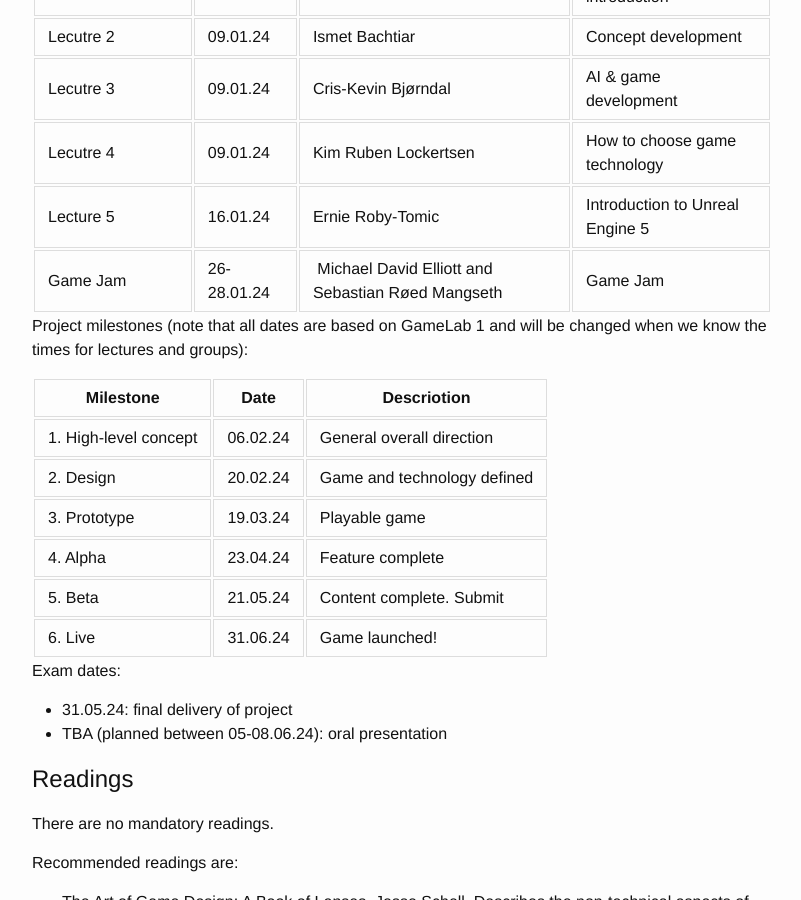
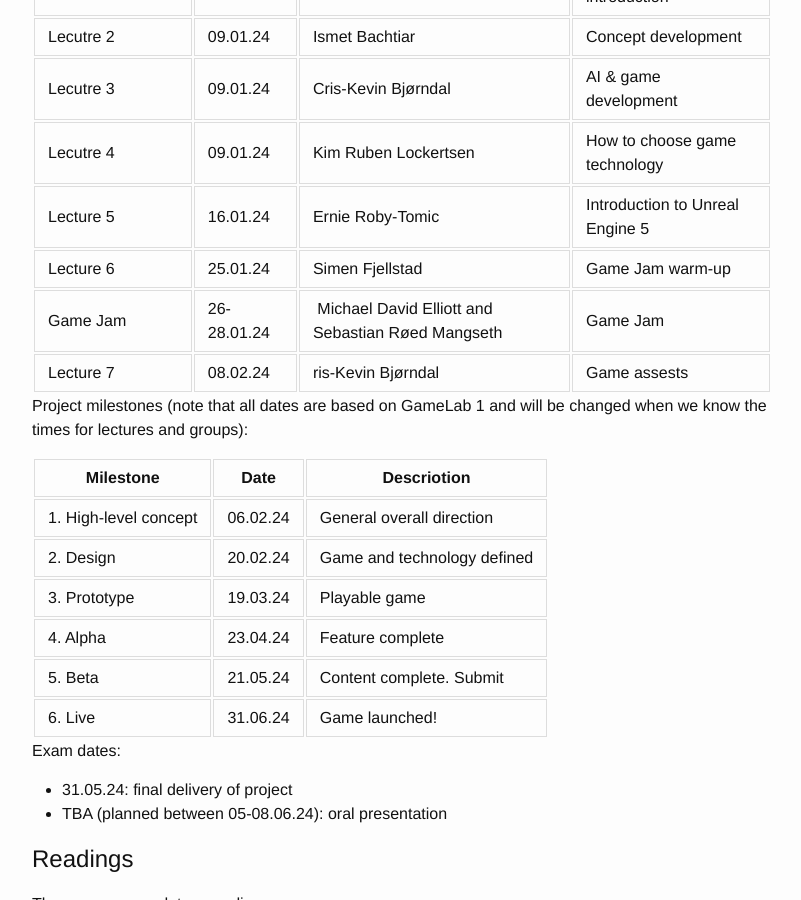
Before and after one commit to uit-gamelab-s24/uit-gamelab-s24.github.io, a Jekyll site: the page built from index.md, in a window 1280 px wide and 900 px high, scrolled down 1687 px. Shown: the whole window, without its empty margins (238-1039 px from the left). Built offline with Jekyll 4.4.1, drawn with Linux system fonts in a browser that asks for light colours; our own code applies the rules of GitHub Pages for plain Markdown files.

Commit message:
Update index.md

```diff
--- a/index.md
+++ b/index.md
@@ -55,8 +55,10 @@ For the grade the project counts 80% and a presentation of the project (20%).
 | Lecutre 2                | 09.01.24  | Ismet Bachtiar    | Concept development |
 | Lecutre 3                | 09.01.24  | Cris-Kevin Bjørndal | AI & game development |
 | Lecutre 4                | 09.01.24  | Kim Ruben Lockertsen | How to choose game technology |
-| Lecture 5                | 16.01.24  | Ernie Roby-Tomic   | Introduction to Unreal Engine 5 |
+| Lecture 5                | 16.01.24  | Ernie Roby-Tomic  | Introduction to Unreal Engine 5 |
+| Lecture 6                | 25.01.24  | Simen Fjellstad   | Game Jam warm-up |
 | Game Jam                 | 26-28.01.24 | Michael David Elliott and  Sebastian Røed Mangseth | Game Jam |
+| Lecture 7                | 08.02.24  | ris-Kevin Bjørndal | Game assests |
 
 Project milestones (note that all dates are based on GameLab 1 and will be changed when we know the times for lectures and  groups):
 
```
